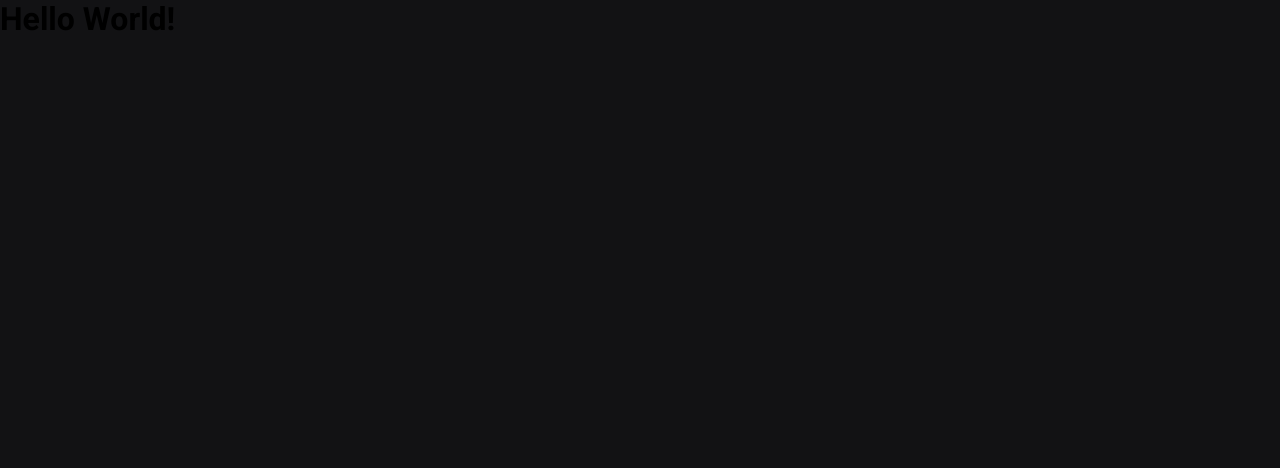
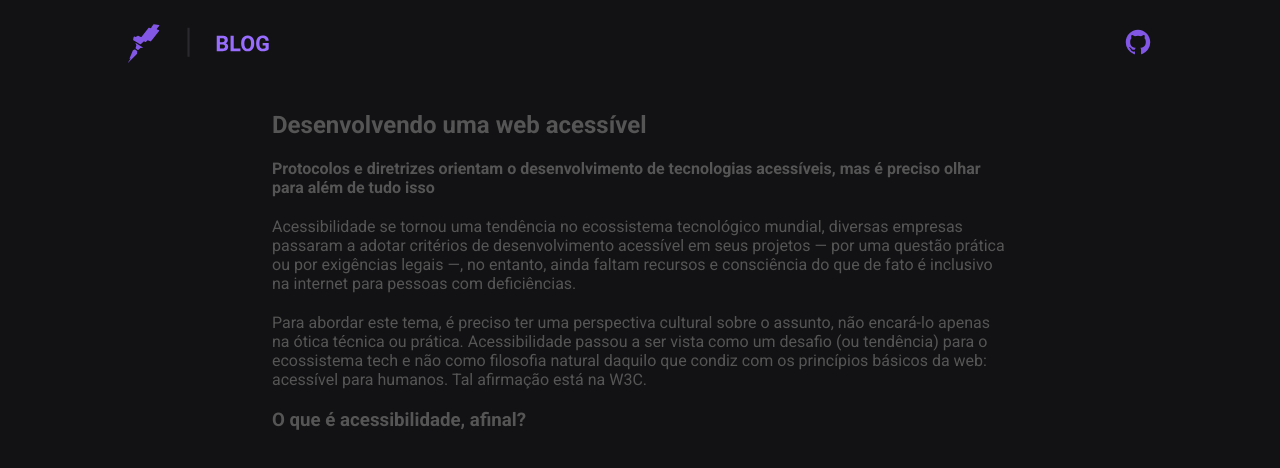
Before and after one commit to osvaldokalvaitir/reactjs-accessibility, a Next.js app: page / in a window 1280 px wide. Shown: the top 468 px of the page. Built offline with nearby package versions, Linux system fonts and the light colour scheme.

Commit message:
Estruturando a página

```diff
--- a/src/pages/index.tsx
+++ b/src/pages/index.tsx
@@ -1,6 +1,33 @@
+import Image from 'next/image'
+
+import LogoImg from '../assets/logo.svg'
+
+import styles from '../styles/Home.module.css'
+
 export default function Home() {
   return (
-    <h1>Hello World!
-    </h1>
+    <div>
+      <div className={styles.header}>
+        <Image src={LogoImg} width={286 / 2} />
+
+        <div className={styles.nav}>
+          <a href="https://github.com/osvaldokalvaitir">
+            <svg aria-hidden="true" stroke="currentColor" fill="currentColor" strokeWidth="0" viewBox="0 0 512 512" height="28" width="28" xmlns="http://www.w3.org/2000/svg"><path d="M256 32C132.3 32 32 134.9 32 261.7a229.3 229.3 0 0 0 153.2 217.9c1.4.3 2.6.4 3.8.4 8.3 0 11.5-6.1 11.5-11.4l-.3-39.1c-8.4 1.9-15.9 2.7-22.6 2.7-43.1 0-52.9-33.5-52.9-33.5-10.2-26.5-24.9-33.6-24.9-33.6-19.5-13.7-.1-14.1 1.4-14.1h.1c22.5 2 34.3 23.8 34.3 23.8 11.2 19.6 26.2 25.1 39.6 25.1a63 63 0 0 0 25.6-6c2-14.8 7.8-24.9 14.2-30.7-49.7-5.8-102-25.5-102-113.5 0-25.1 8.7-45.6 23-61.6a84.6 84.6 0 0 1 2.2-60.8s1.6-.5 5-.5c8.1 0 26.4 3.1 56.6 24.1a209.8 209.8 0 0 1 112.2 0c30.2-21 48.5-24.1 56.6-24.1 3.4 0 5 .5 5 .5a84.6 84.6 0 0 1 2.2 60.8 90.3 90.3 0 0 1 23 61.6c0 88.2-52.4 107.6-102.3 113.3 8 7.1 15.2 21.1 15.2 42.5 0 30.7-.3 55.5-.3 63 0 5.4 3.1 11.5 11.4 11.5 1.2 0 2.6-.1 4-.4A229.2 229.2 0 0 0 480 261.7C480 134.9 379.7 32 256 32z" stroke="none"/></svg>
+          </a>
+        </div>
+      </div>
+
+      <div className={styles.content}>
+        <h2>Desenvolvendo uma web acessível</h2>
+
+        <h4>Protocolos e diretrizes orientam o desenvolvimento de tecnologias acessíveis, mas é preciso olhar para além de tudo isso</h4>
+
+        <p>Acessibilidade se tornou uma tendência no ecossistema tecnológico mundial, diversas empresas passaram a adotar critérios de desenvolvimento acessível em seus projetos — por uma questão prática ou por exigências legais —, no entanto, ainda faltam recursos e consciência do que de fato é inclusivo na internet para pessoas com deficiências.</p>
+
+        <p>Para abordar este tema, é preciso ter uma perspectiva cultural sobre o assunto, não encará-lo apenas na ótica técnica ou prática. Acessibilidade passou a ser vista como um desafio (ou tendência) para o ecossistema tech e não como filosofia natural daquilo que condiz com os princípios básicos da web: acessível para humanos. Tal afirmação está na W3C.</p>
+
+        <h3>O que é acessibilidade, afinal?</h3>
+      </div>
+    </div>
   );
 }
--- /dev/null
+++ b/src/styles/Home.module.css
@@ -0,0 +1,33 @@
+.header {
+  display: flex;
+  align-items: center;
+  justify-content: space-between;
+
+  max-width: 1064px;
+  width: 100%;
+  margin: 0 auto;
+
+  padding: 24px 20px;
+}
+
+.nav a {
+  color: #8257e5;
+}
+
+.content {
+  max-width: 776px;
+  width: 100%;
+  margin: 0 auto;
+
+  padding: 24px 20px;
+
+  color: #555;
+}
+
+.content h2 {
+  margin-bottom: 20px;
+}
+
+.content p {
+  margin: 20px 0;
+}
```
Also changed, not shown: src/assets/github.svg (added), src/assets/logo.svg (added).
